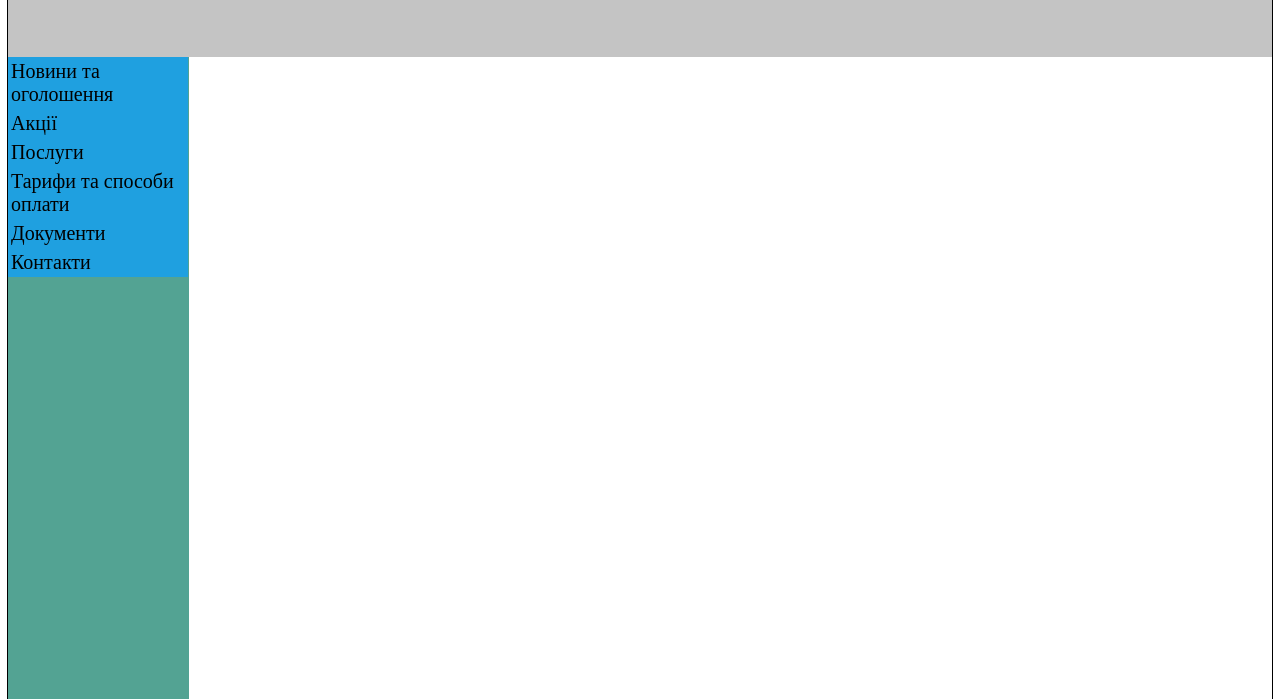
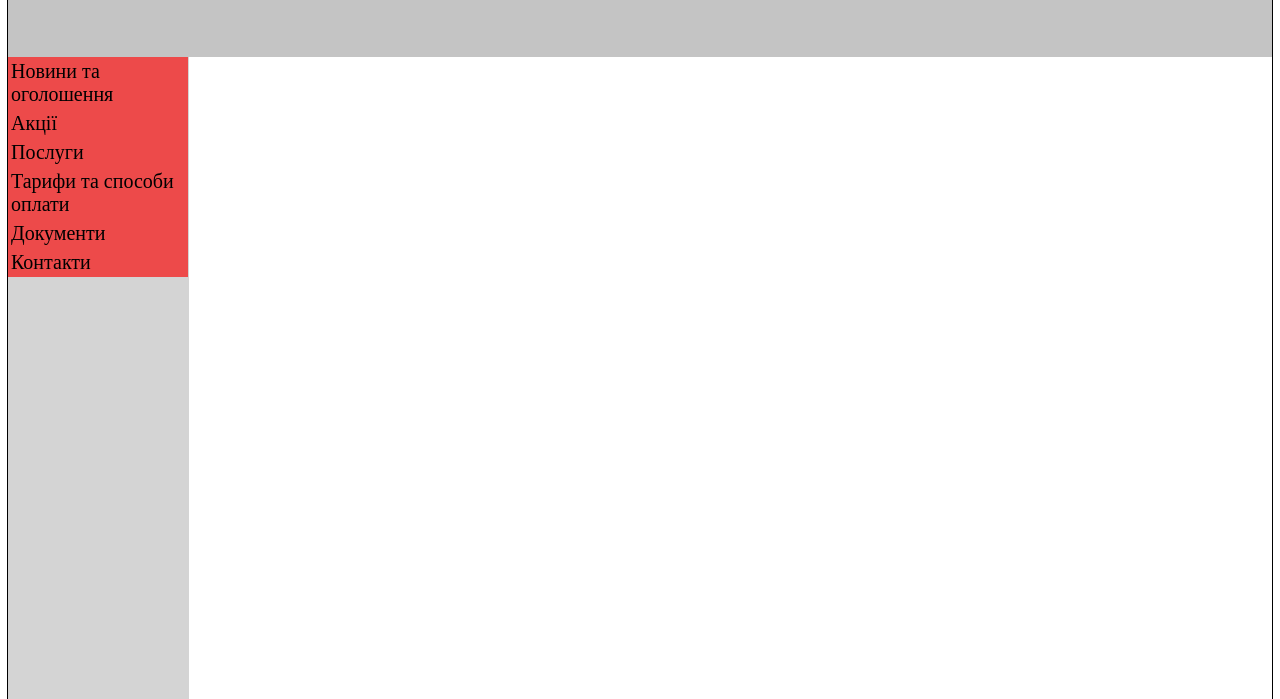
Before and after one commit to alpapy/Vitelekom, a plain HTML site: page page/index.html in a window 1280 px wide. Shown: the part 101-800 px from the top of the page. Drawn offline with Linux system fonts and the light colour scheme.

Commit message:
Fix color

```diff
--- a/css/style.css
+++ b/css/style.css
@@ -24,7 +24,7 @@ img.logo{
 .left_panel{
 	width: 181px;
 	height: 850px;
-	background-color: #53a393;
+	background-color: #d4d4d4;
 	float: left;
 }
 .left_menu{
@@ -48,7 +48,7 @@ li ul{
 li a{
 	display: block;
 	padding: 3px;
-	background-color: #1fa0e0;
+	background-color: #ed4a4a;
 	border-bottom: none;
 	transition: 0.3s;
 }
```
